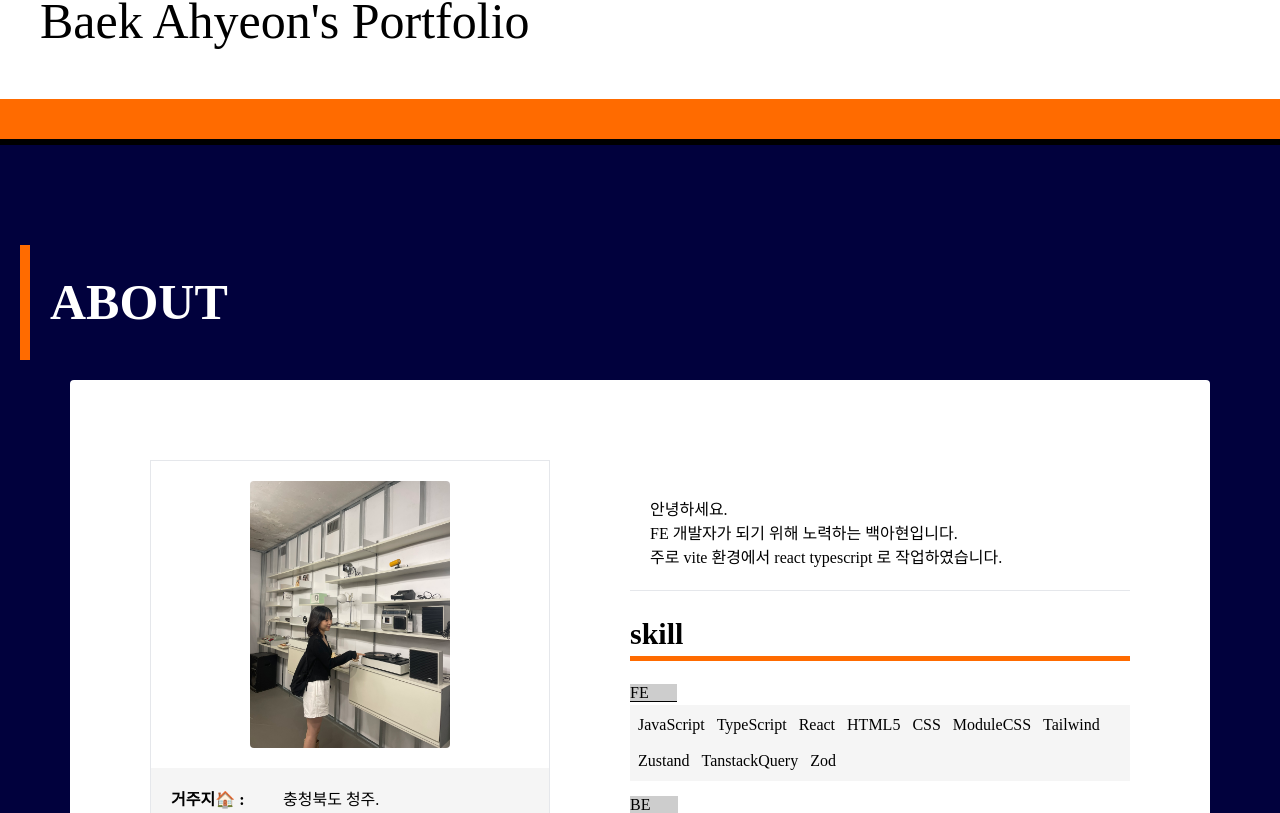
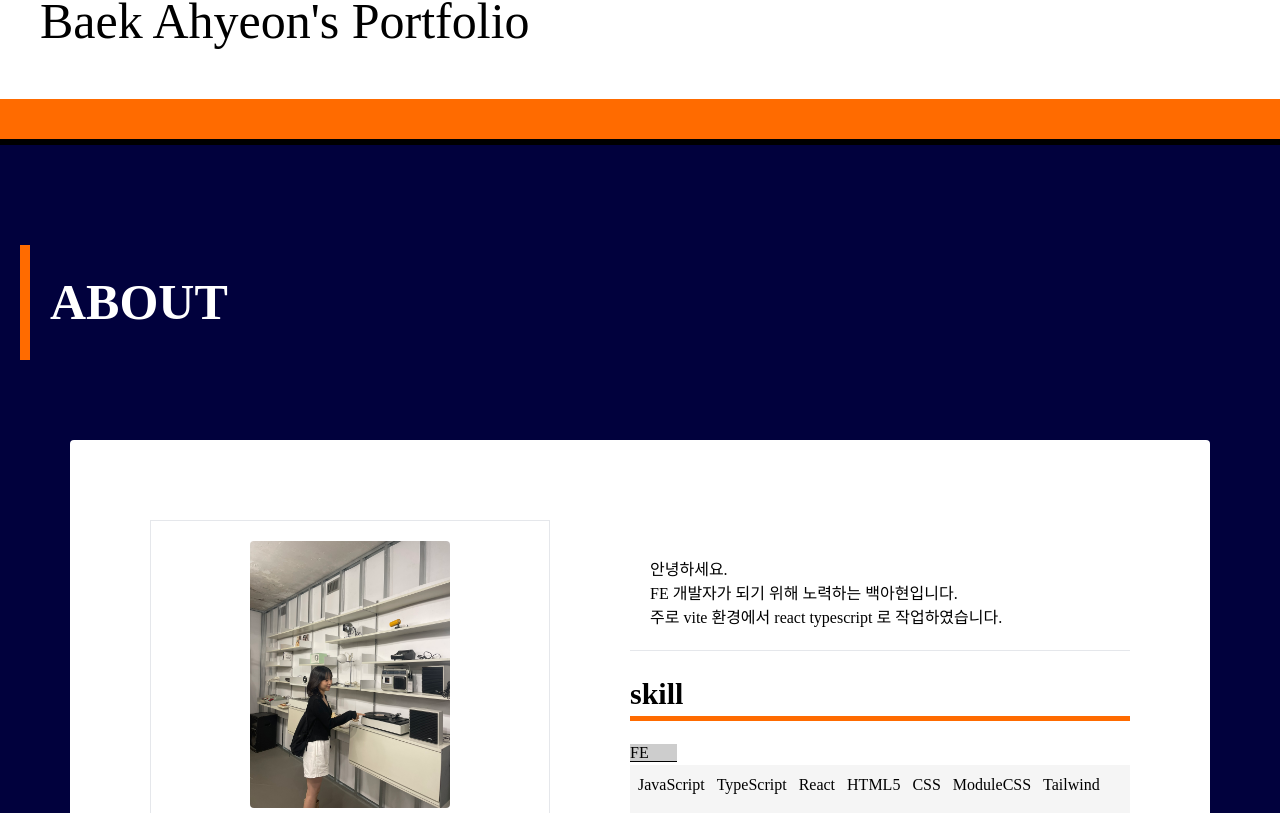
Before and after one commit to ahyeonbaek/PortFolio, a React (Vite) app: page /PortFolio/ in a window 1280 px wide. Shown: the part 707-1520 px from the top of the page. Built offline with nearby package versions, Linux system fonts and the light colour scheme; a web font is replaced by a local one.

Commit message:
스타일 변경

```diff
--- a/src/pages/AboutPage.tsx
+++ b/src/pages/AboutPage.tsx
@@ -11,7 +11,7 @@ const AboutPage = () => {
         <h1 className="text-[30px] p-5 bg-[#ff6b00] font-bold"></h1>
       </div>
       <div className="border-b-4 border-t-2 border-black"></div>
-      <div className="p-5 bg-[#01013d] w-full min-h-[900px] flex gap-5 flex-col sm:flex items-center justify-center pt-[100px] pb-[100px]">
+      <div className="p-5 bg-[#01013d] w-full min-h-[900px] flex gap-20 flex-col sm:flex items-center justify-center pt-[100px] pb-[100px]">
         <div className="flex w-full">
           <h1 className="text-[50px] text-[#fff] p-5 font-bold border-l-[10px] border-[#ff6b00] ">
             ABOUT
```
